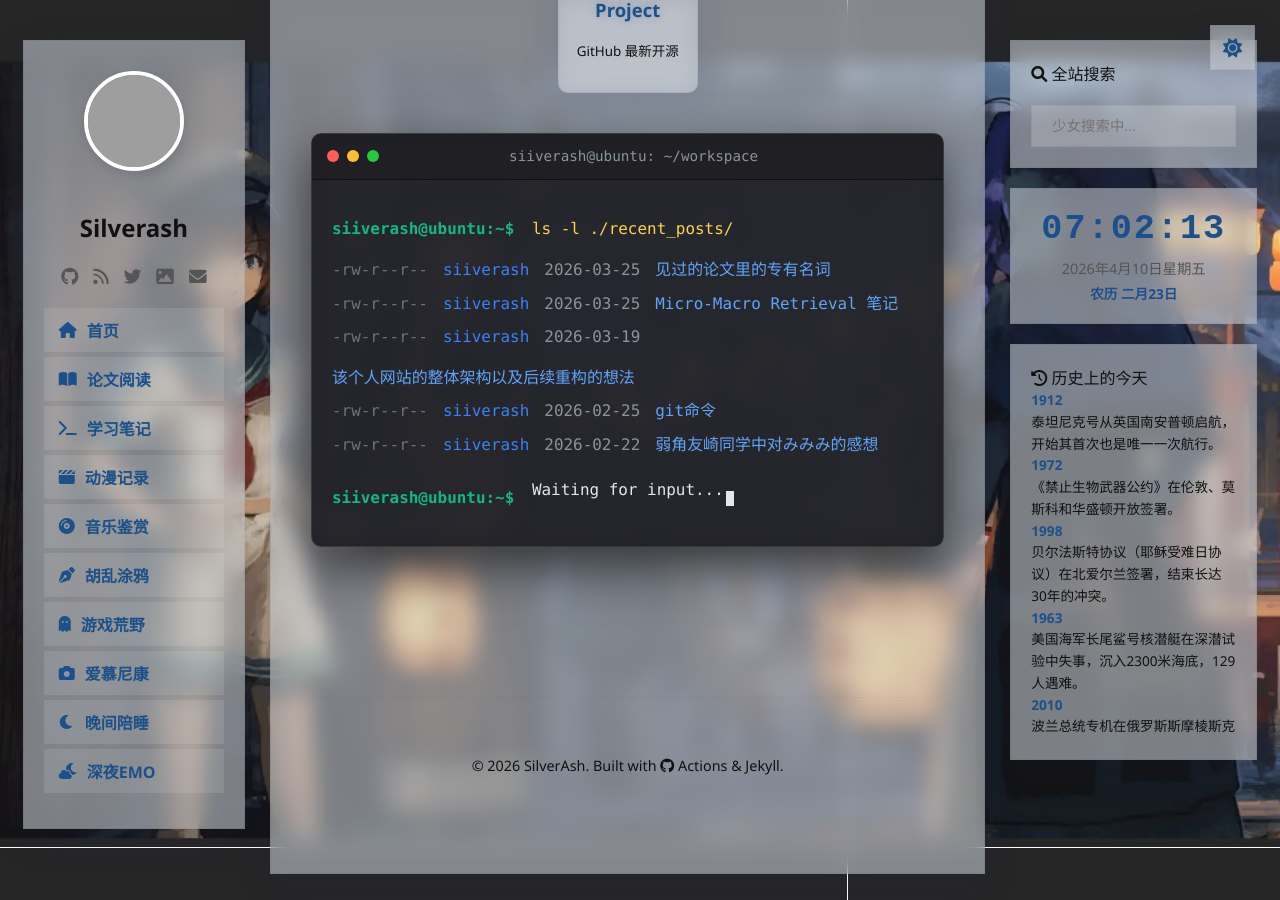
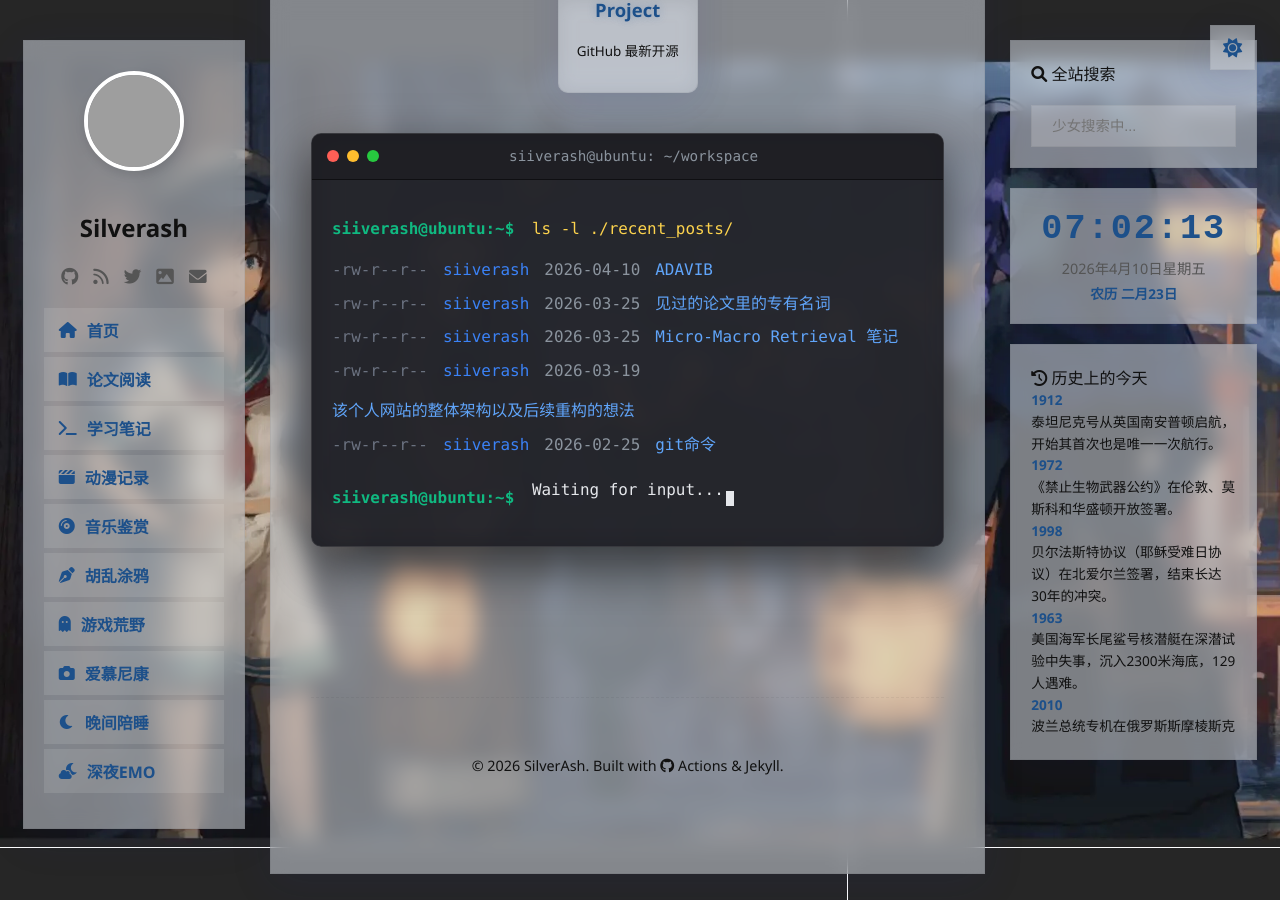
Before and after one commit to SiIverAsh/siiverash.github.io, a Jekyll site: the page built from index.md, in a window 1280 px wide and 900 px high, scrolled down 529 px. Built offline with Jekyll 4.4.1, drawn with Linux system fonts in a browser that asks for light colours; comment, search, counter and statistics services are not loaded; a file with an impossible date is left out; grey boxes are pictures that could not be loaded.

Commit message:
Automated: Blog Automation (Lifecycle & AI Tags)

```diff
--- a/_posts/2026-04-08-Mitigating-Hallucinations-in-Large-Vision-Language-Models-by-Adaptively-Constraining-Information-low.md
+++ b/_posts/2026-04-08-Mitigating-Hallucinations-in-Large-Vision-Language-Models-by-Adaptively-Constraining-Information-low.md
@@ -1,16 +1,16 @@
 ---
 categories:
-  - paper
-date:
+- paper
+date: 2026-04-10 15:02:07 +0800
 layout: post
 tags:
-  - AAAI
-  - 幻觉
-  - VIB
+- AAAI
+- 幻觉
+- VIB
 title: ADAVIB
-subject: ""
-last_modified_at:
+subject: ''
 ---
+
 
 
 
```
